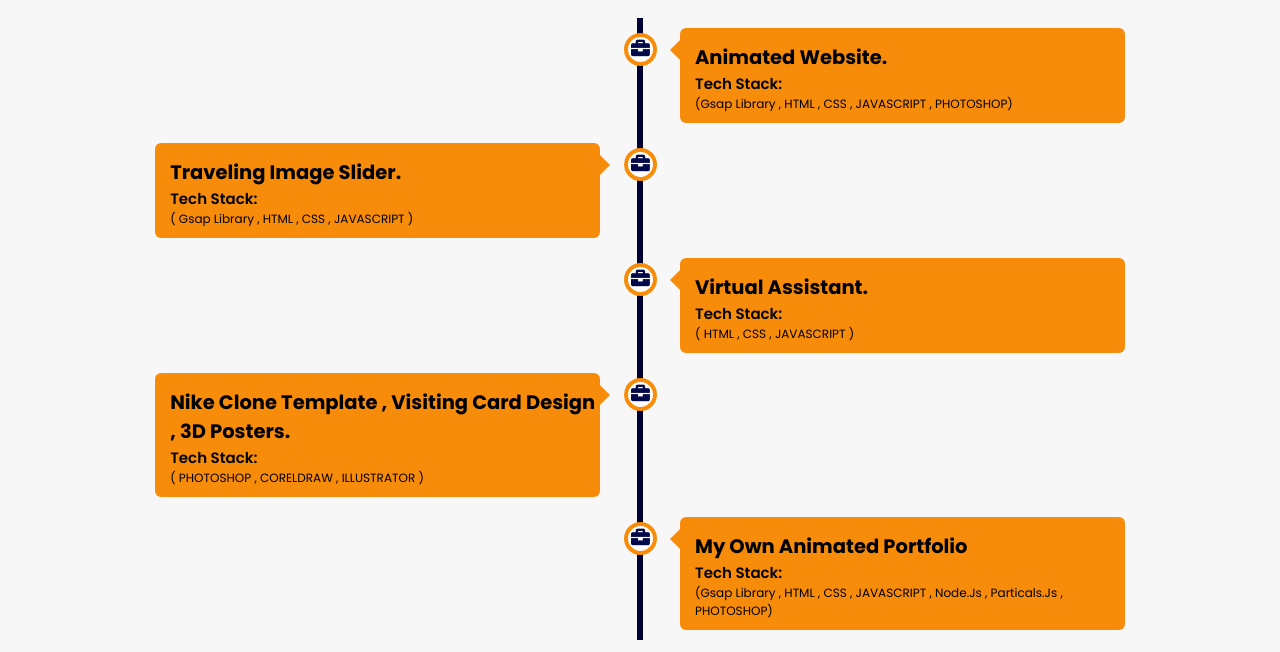
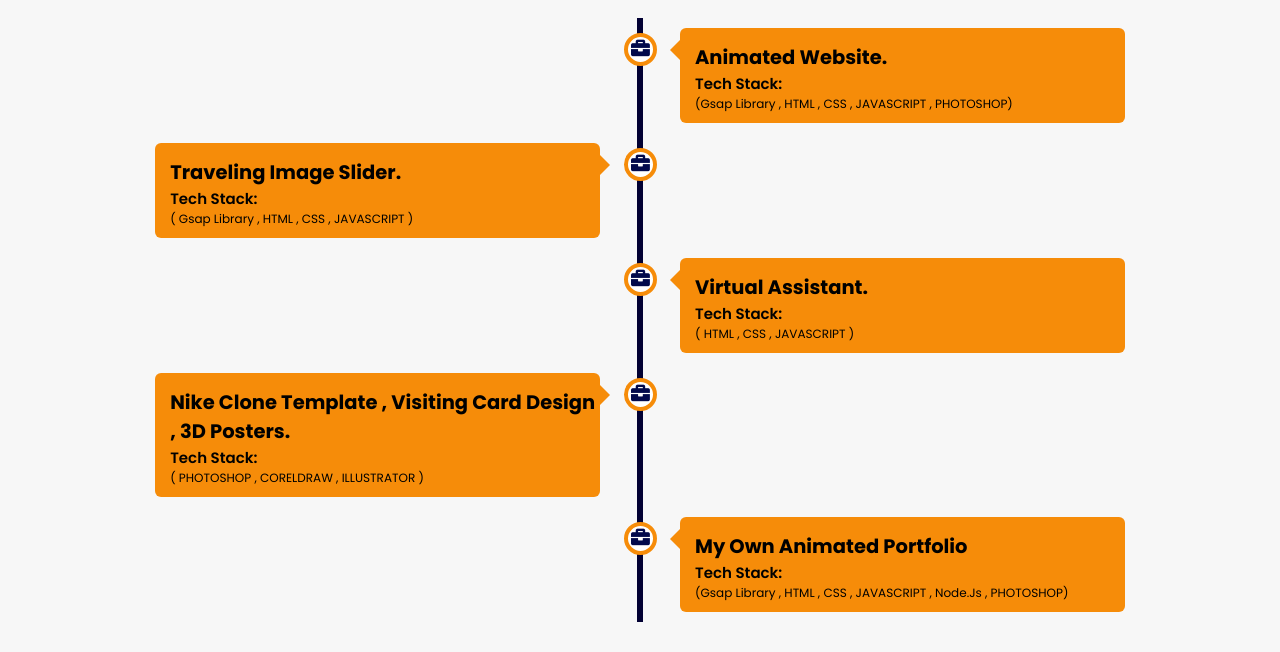
Before and after one commit to Sohel77-lab/portfolio, a plain HTML site: page projects/index.html in a window 1280 px wide. Shown: the part 148-800 px from the top of the page. Drawn offline with nearby package versions, Linux system fonts and the light colour scheme.

Commit message:
index.html

```diff
--- a/projects/index.html
+++ b/projects/index.html
@@ -99,7 +99,7 @@
         <div class="desc">
           <h3>Tech stack:</h3>
           <p>(Gsap library , HTML , CSS ,
-            JAVASCRIPT , node.js , particals.js , PHOTOSHOP)</p>
+            JAVASCRIPT , node.js , PHOTOSHOP)</p>
         </div>
       </div>
     </div>
```
